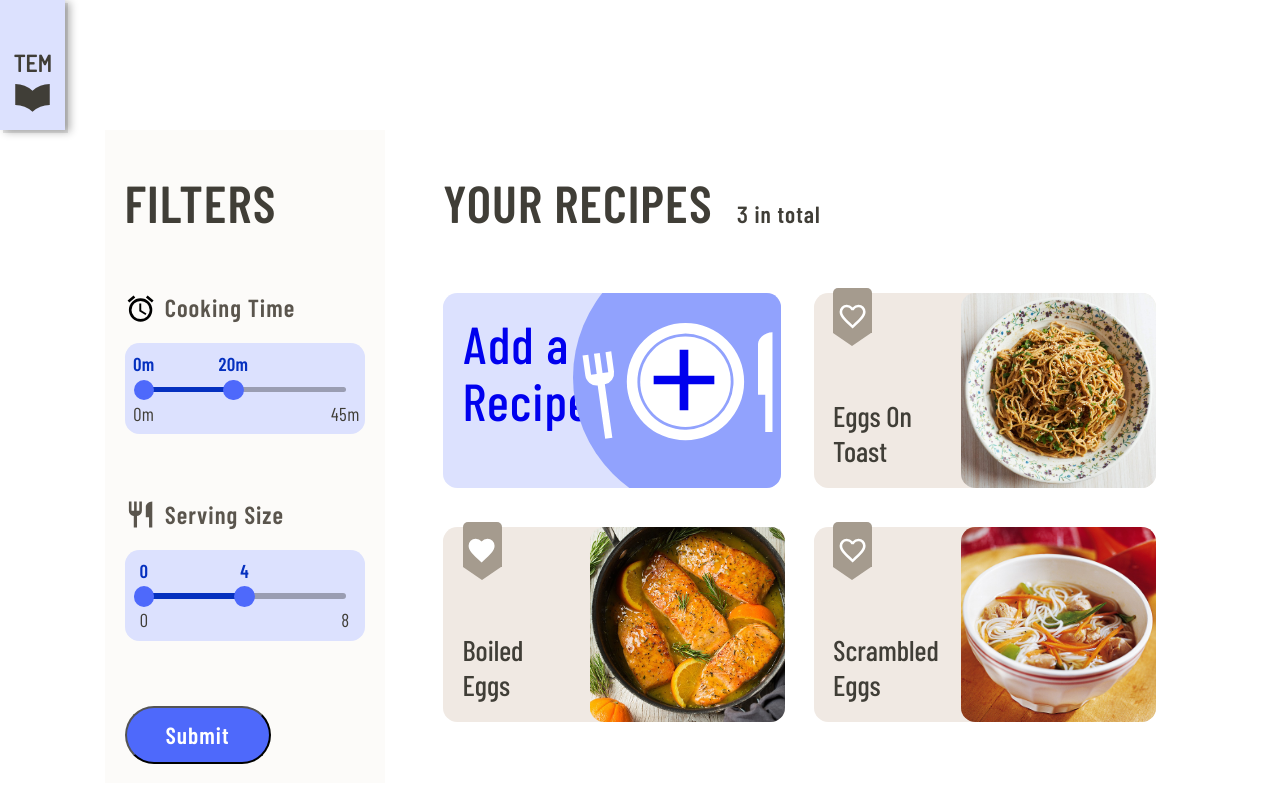
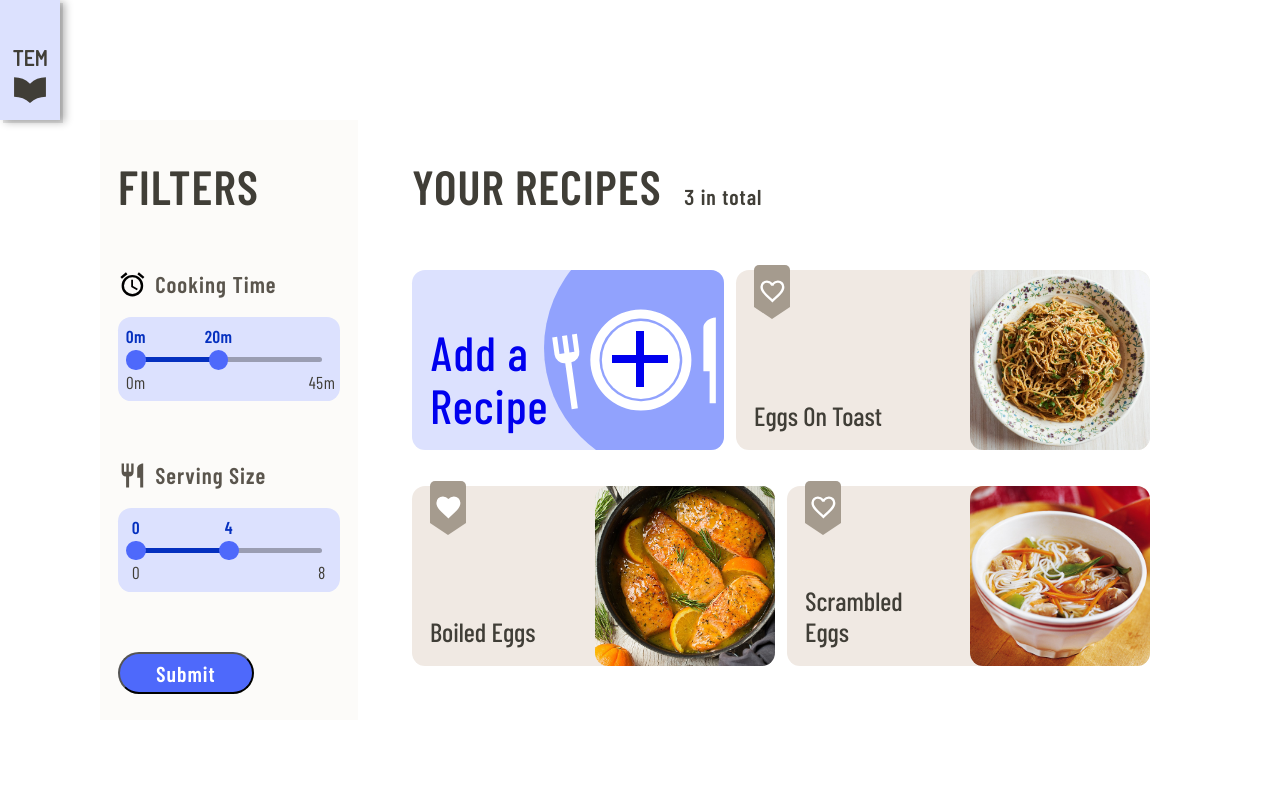
Before and after one commit to nadgerz/theEternalMenu, a React (Vite) app: page / in a window 1280 px wide. Shown: the top 802 px of the page. Built offline with nearby package versions, Linux system fonts and the light colour scheme.

Commit message:
improvements to recipe grid display

```diff
--- /dev/null
+++ b/src/assets/CSS/components/AddRecipeCard.css
@@ -0,0 +1,63 @@
+@import url('../styles.css');
+
+#add-recipe {
+  background-color: var(--color-highlight-light-bg);
+  overflow: hidden;
+  position: relative;
+  padding: var(--padding-small);
+  /*display: flex;*/
+  /*flex: 1;*/
+  /*margin-right: 0;*/
+}
+
+#add-recipe div:first-child {
+  /*flex: 1 1;*/
+  /*border: 1px solid black;*/
+}
+
+.add-recipe-title {
+  /*max-width: var(--recipe-card-height);*/
+  /*align-self: flex-end;*/
+  /*border: 1px solid black;*/
+  /*flex: 1 1;*/
+}
+
+.add-recipe-title h3 {
+  margin: 0;
+}
+
+.add-recipe-icons {
+  background-color: var(--color-highlight-light);
+  border-radius: 50%;
+  height: 21rem;
+  width: 21rem;
+  position: absolute;
+  top: -4rem;
+  right: -6rem;
+  overflow: hidden;
+}
+
+.add-recipe-icons svg {
+  position: absolute;
+}
+
+.add-recipe-icons svg:first-child {
+  /* plate & cutlerly */
+  width: 14rem;
+  top: 7rem;
+  left: 0.5rem;
+}
+
+.add-recipe-icons svg:last-child {
+  /* plus sign */
+  width: 8rem;
+  height: 8rem;
+  top: 7.4rem;
+  left: 4rem;
+  transition: 0.3s ease-in-out;
+}
+
+.add-recipe-icons svg:last-child:hover {
+  color: var(--color-highlight);
+  transform: scale(1.2);
+}
--- a/src/assets/CSS/components/RecipeCard.css
+++ b/src/assets/CSS/components/RecipeCard.css
@@ -5,15 +5,17 @@
   border-radius: var(--corner-radius);
   height: var(--recipe-card-height);
   margin-bottom: var(--padding-medium);
-  max-width: 100%;
+  max-width: 80%;
   min-width: 26rem;
-  width: 48%;
+  /*width: 48%;*/
+  margin-right: 1rem;
 
   transition: 0.3s ease-in-out;
   position: relative;
   display: flex;
   justify-content: space-between;
   align-items: flex-end;
+  flex: 1;
 }
 
 .recipe-card:hover {
@@ -34,10 +36,6 @@
 }
 
 .recipe-card-title p {
-  /*align-self: flex-end;*/
-  /*position: absolute;*/
-  /*bottom: 0;*/
-
   /* truncating the title ... */
   /*white-space: nowrap;*/
   /*overflow: hidden;*/
@@ -52,3 +50,13 @@
   overflow: hidden;
   /*background: url(bglines.png);*/
 }
+
+/* ------------------------------------------------------------------------- */
+/*   RESPONSIVE    */
+
+@media screen and (max-width: 520px) {
+  .recipe-card {
+    max-width: 100%;
+    margin-right: 0;
+  }
+}
--- a/src/assets/CSS/styles.css
+++ b/src/assets/CSS/styles.css
@@ -96,72 +96,10 @@ input[type='submit'] {
   color: white;
   background-color: var(--color-highlight-medium);
   border-radius: 3rem;
-  padding: 1rem 3rem;
+  padding: 0.5rem 3rem;
   outline: none;
-}
-/* R E C I P E   A D D  B U T T O N */
-
-#add-recipe {
-  background-color: var(--color-highlight-light-bg);
-  overflow: hidden;
-  position: relative;
-  padding: var(--padding-small);
-  display: flex;
-}
-
-#add-recipe div:first-child {
-  max-width: var(--recipe-card-height);
-  align-self: flex-end;
-  flex: 1 1;
-}
-
-.add-recipe-icons {
-  background-color: var(--color-highlight-light);
-  border-radius: 50%;
-  height: 21rem;
-  width: 21rem;
-  position: absolute;
-  top: -4rem;
-  right: -5rem;
-  overflow: hidden;
-}
-
-.add-recipe-icons svg {
-  position: absolute;
-}
-
-.add-recipe-icons svg:first-child {
-  /* plate & cutlerly */
-  width: 15rem;
-  top: 6rem;
-  left: 0.5rem;
-}
-
-.add-recipe-icons svg:last-child {
-  /* plus sign */
-  width: 8rem;
-  height: 8rem;
-  top: 6.7rem;
-  left: 4.5rem;
-  transition: 0.3s ease-in-out;
-}
-
-.add-recipe-icons svg:last-child:hover {
-  color: var(--color-highlight);
-  transform: scale(1.2);
 }
 
 /* ------------------------------------------------------------------------- */
 /*      F O R M S       */
 /* ------------------------------------------------------------------------- */
-
-/* --------------------------------------------------------- */
-
-header {
-}
-
-/*****************************************************/
-
-/*  A D D  */
-
-/*  R E C E N T S  */
--- a/src/assets/CSS/typography.css
+++ b/src/assets/CSS/typography.css
@@ -79,7 +79,7 @@ p em {
 /* --------------------------------------------------------- */
 /*   RESPONSIVE    */
 
-@media screen and (max-width: 860px) {
+@media screen and (max-width: 520px) {
   html {
     font-size: 8px;
   }
@@ -87,7 +87,7 @@ p em {
 
 @media screen and (min-width: 1280px) {
   html {
-    font-size: 13px;
+    font-size: 12px;
   }
 }
 
--- a/src/components/AddRecipeCard.js
+++ b/src/components/AddRecipeCard.js
@@ -1,5 +1,7 @@
 import React from 'react';
 import { AddIcon, PlateAndCutleryIcon } from '../assets/SVG/svg';
+
+import '../assets/CSS/components/AddRecipeCard.css';
 
 const AddRecipeCard = () => {
   return (
--- a/src/components/RecipeCard.js
+++ b/src/components/RecipeCard.js
@@ -9,14 +9,13 @@ const RecipeCard = props => {
   return (
     <div className="recipe-card">
       <HeartTag favourite={favourite} />
-      {/*{ img }*/}
+
       <div className={'recipe-card-title'}>
         <p>{title}</p>
       </div>
 
       <div className={'recipe-thumb'}>
         <img src={img} alt="a dish" />
-        {/*<img src={require(`${image}`)}*/}
       </div>
     </div>
   );
```
